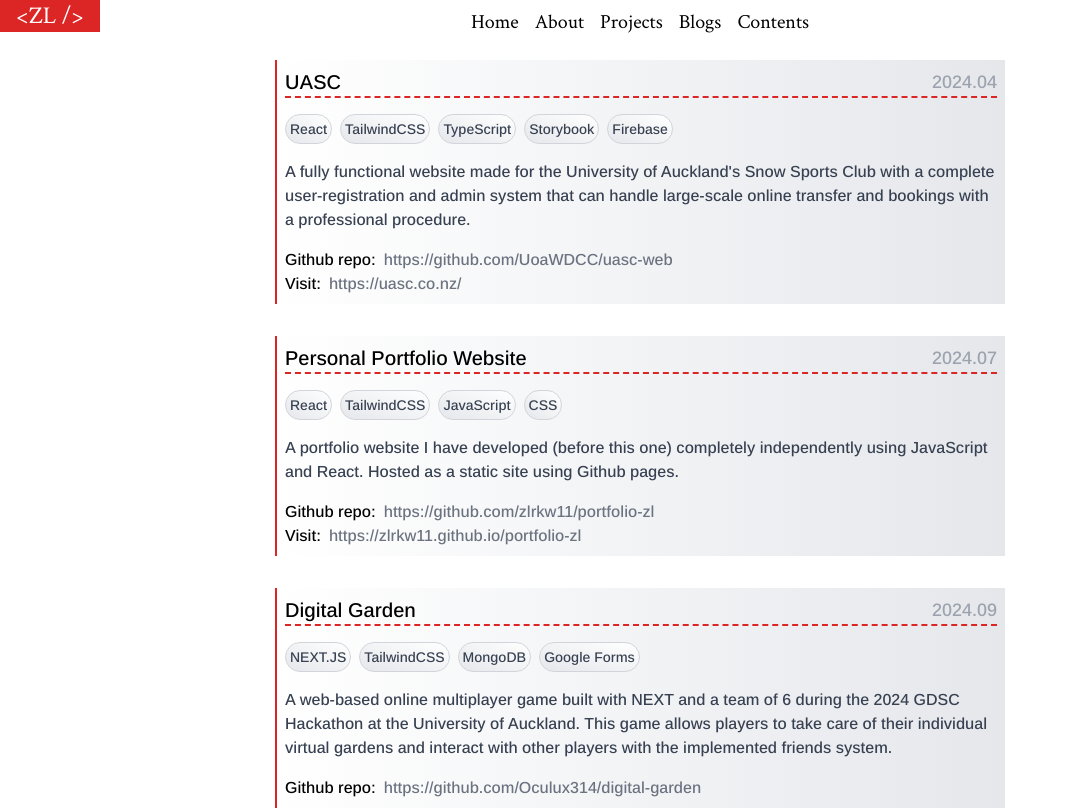
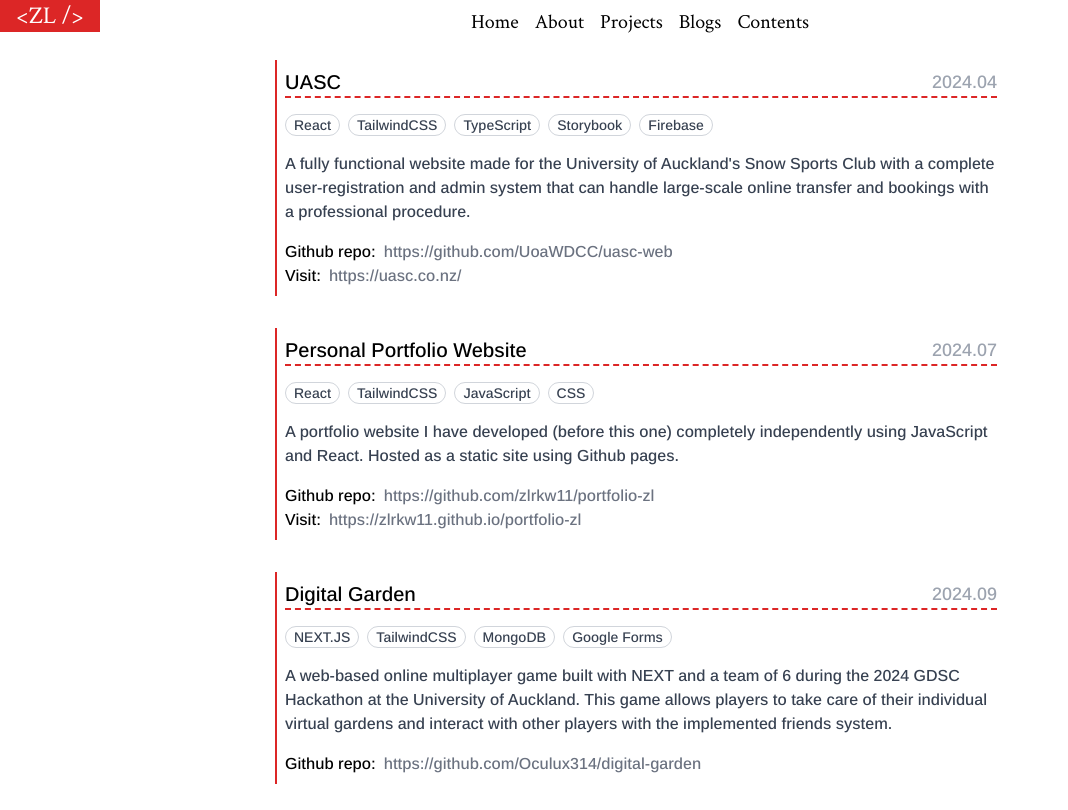
Before and after one commit to zlrkw11/zl-v2, a Next.js app: page /projects in a window 1280 px wide. Shown: the top 810 px of the page, without its empty margins (0-1068 px from the left). Built offline with nearby package versions, Linux system fonts and the light colour scheme.

Commit message:
project section restyling

```diff
--- a/app/projects/page.tsx
+++ b/app/projects/page.tsx
@@ -33,7 +33,7 @@ const Project = ({
   };
   return (
     <div
-      className={`md:min-w-[730px] max-w-[330px] ${ArimoFont.className} flex flex-col border-l-2 border-l-red-600 bg-gradient-to-r from-white to-gray-200`}
+      className={`md:min-w-[730px] max-w-[330px] ${ArimoFont.className} flex flex-col border-l-2 border-l-red-600`}
     >
       <h1 className="border-b-2 border-dashed border-b-red-600 flex text-black text-xl m-2">
         {name}
@@ -42,7 +42,7 @@ const Project = ({
       <ul className="md:flex gap-2 md:m-2">
         {tech.map((s, i) => (
           <li
-            className="border border-gray-300 bg-gradient-to-tr from-gray-200 to-white text-sm rounded-full p-1 text-center md:m-0 m-2"
+            className="border border-gray-300 text-sm rounded-full px-2 text-center md:m-0 m-2"
             key={i}
           >
             {s}
```
